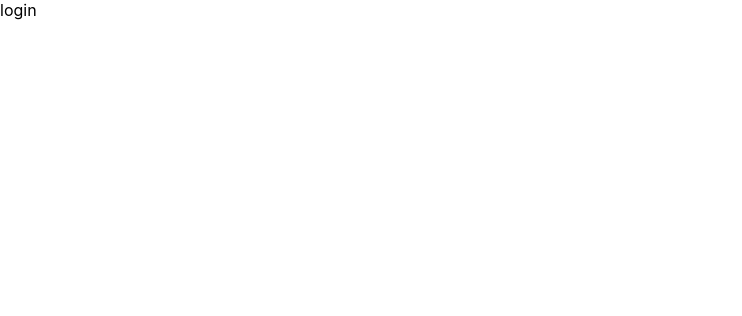
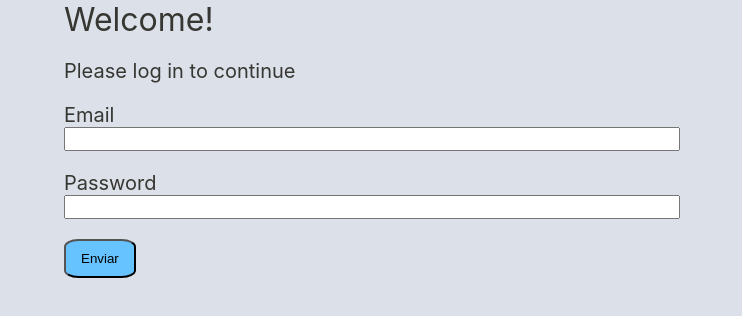
Before and after one commit to saureth/message-bot-front, a React (Create React App) app: page / in a window 1280 px wide. Shown: the top 316 px of the page, without its empty margins (0-742 px from the left). Built offline with nearby package versions, Linux system fonts and the light colour scheme.

Commit message:
[FEAT] Login form

```diff
--- a/public/index.html
+++ b/public/index.html
@@ -28,7 +28,7 @@
   </head>
   <body>
     <noscript>You need to enable JavaScript to run this app.</noscript>
-    <div id="root"></div>
+    <div id="root" style="height: 100%;"></div>
     <!--
       This HTML file is a template.
       If you open it directly in the browser, you will see an empty page.
--- a/src/App.js
+++ b/src/App.js
@@ -5,16 +5,23 @@ import {
   Route,
 } from "react-router-dom";
 import Login from './components/screens/auth/Login';
+import styled from 'styled-components';
+
+const AppContainer = styled.div`
+  color: #363732;
+  background-color: #DCE1E9;
+  height: 100%;
+`;
 
 function App() {
   return (
-    <div>
+    <AppContainer>
       <BrowserRouter>
-        <Routes>
-          <Route path="/" element={<Login />} />
-        </Routes>
+      <Routes>
+        <Route path="/" element={<Login />} />
+      </Routes>
       </BrowserRouter>
-    </div>
+    </AppContainer>
   );
 }
 
--- a/src/components/screens/auth/Login.js
+++ b/src/components/screens/auth/Login.js
@@ -1,9 +1,62 @@
 import React from 'react'
+import styled from 'styled-components';
+
+const Container = styled.div`
+    display: flex;
+    flex-direction: column;
+    flex-wrap: no-wrap;
+    align-items: start;
+    justify-content: center;
+    margin-left:5%;
+`;
+
+const Welcome = styled.div`
+    font-size: 32px;
+`;
+
+const Label= styled.label`
+    font-size: 20px;
+`
+
+const Input = styled.input.attrs(props => ({
+    type: 'text'
+}))
+`
+    width: 50%;
+    min-width: 250px;
+    font-size: 16px;
+`;
+
+const Password = styled(Input).attrs({
+    type: 'password'
+})`
+    width: 50%;
+    min-width: 250px;
+    font-size: 16px;
+`;
+
+const Button = styled.button`
+  padding: 10px 15px;
+  background-color: #66C3FF;
+  border-radius: 20%;
+`;
 
 const Login = () => {
-  return (
-    <div>login</div>
-  )
+    return (
+        <Container>
+            <Welcome>Welcome!</Welcome>
+            <br />
+            <Label> Please log in to continue </Label>
+            <br />
+            <Label> Email </Label>
+            <Input />
+            <br />
+            <Label> Password </Label>
+            <Password />
+            <br />
+            <Button > Enviar </Button>
+        </Container>
+    );
 }
 
 export default Login;
--- a/src/index.css
+++ b/src/index.css
@@ -1,3 +1,7 @@
+html {
+  height: 100%;
+}
+
 body {
   margin: 0;
   font-family: -apple-system, BlinkMacSystemFont, 'Segoe UI', 'Roboto', 'Oxygen',
@@ -5,6 +9,7 @@ body {
     sans-serif;
   -webkit-font-smoothing: antialiased;
   -moz-osx-font-smoothing: grayscale;
+  height: 100%;
 }
 
 code {
```
